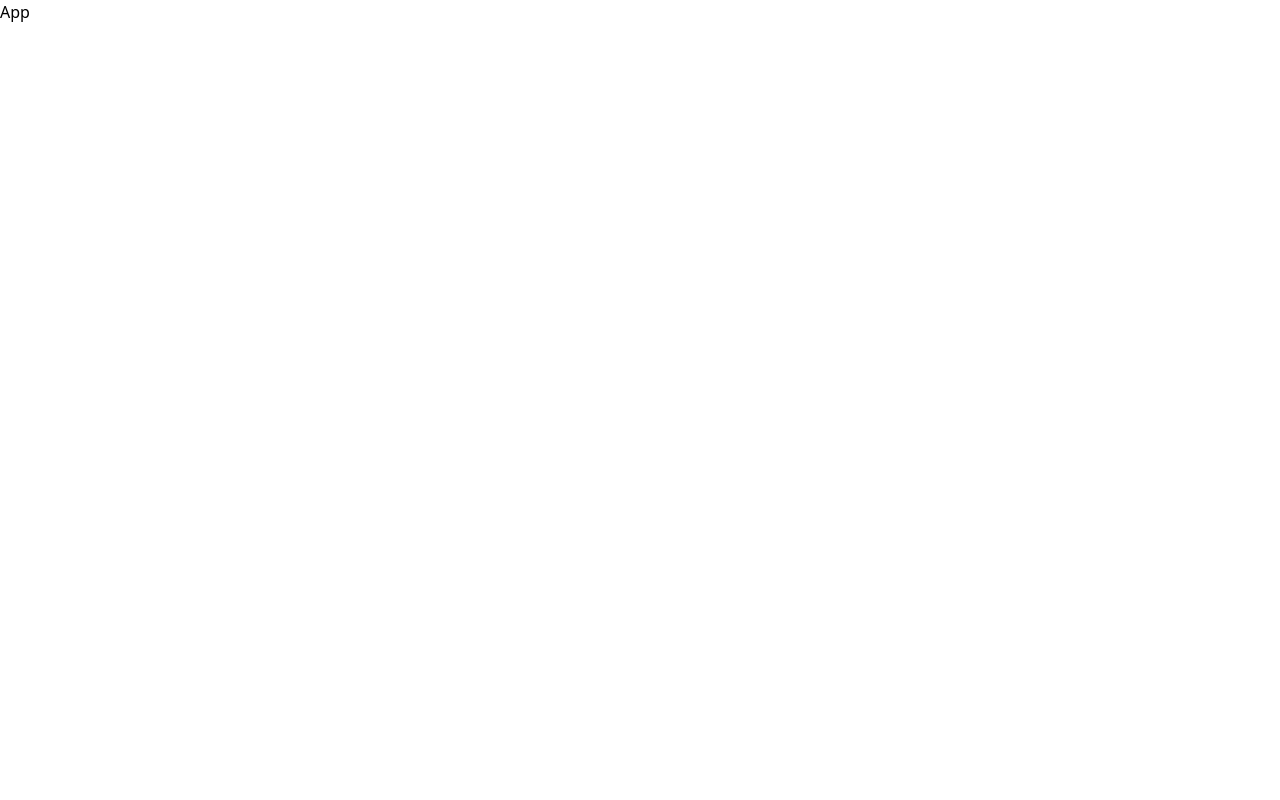
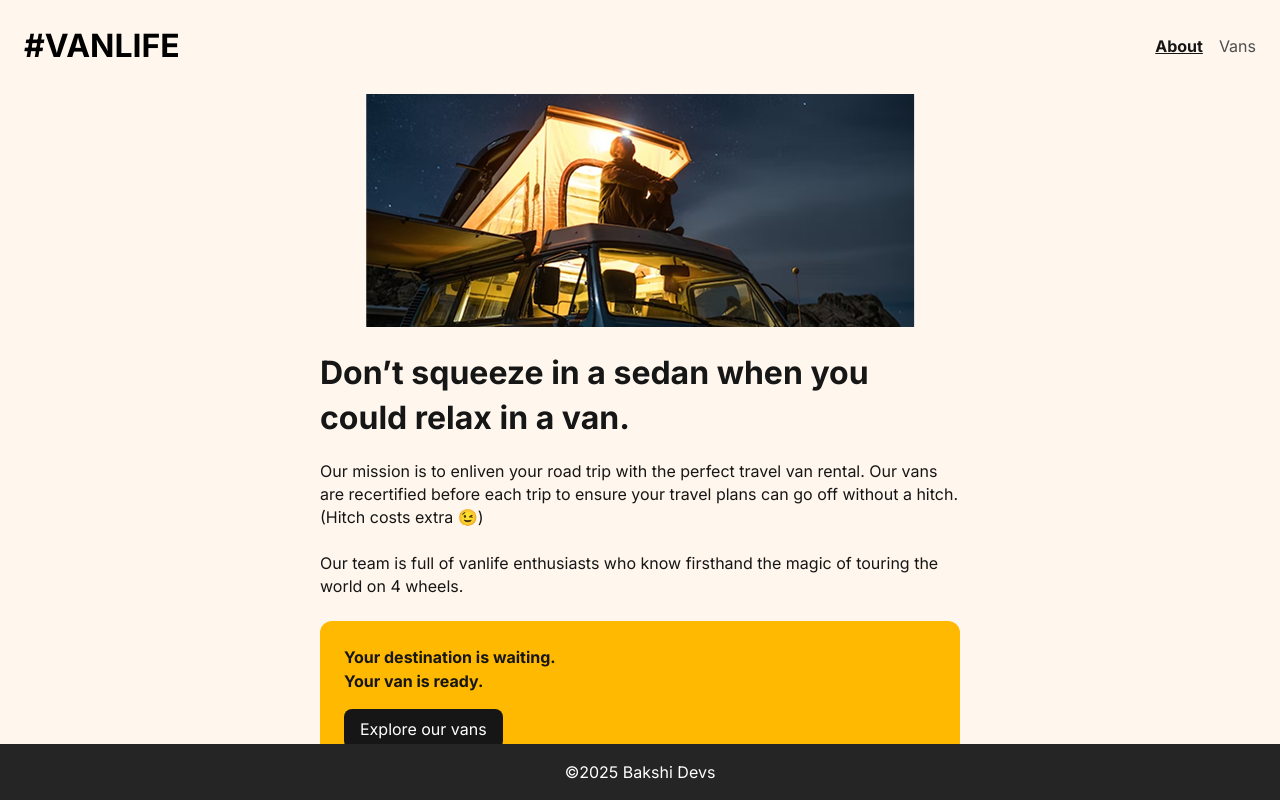
Before and after one commit to sunandasamanta/react-projects, a React (Vite) app in the folder scrimba-react-router-vanlife/: page /about in a window 1280 px wide. Built offline with nearby package versions, Linux system fonts and the light colour scheme.

Commit message:
add layout and routing for vanlife app with home and about pages

```diff
--- a/scrimba-react-router-vanlife/src/App.jsx
+++ b/scrimba-react-router-vanlife/src/App.jsx
@@ -1,9 +1,26 @@
-import { BrowserRouter, Routes, Route } from "react-router-dom"
+import { BrowserRouter, Routes, Route, Navigate } from "react-router-dom";
+
+// importing Layout
+import Layout from "./Layout";
+
+// importing pages
+import Home from "./pages/Home";
+import About from "./pages/About";
 
 const App = () => {
   return (
-    <main>App</main>
-  )
-}
+    <BrowserRouter>
+      <Layout>
+        <main className="relative">
+          <Routes>
+            <Route path="/" element={<Navigate to="/home" replace />} />
+            <Route path="/home" element={<Home />} />
+            <Route path="/about" element={<About />} />
+          </Routes>
+        </main>
+      </Layout>
+    </BrowserRouter>
+  );
+};
 
-export default App
+export default App;
--- /dev/null
+++ b/scrimba-react-router-vanlife/src/Layout.jsx
@@ -0,0 +1,13 @@
+import Navbar from "./components/Navbar/Navbar";
+import Footer from "./components/Footer/Footer";
+const Layout = ({ children }) => {
+  return (
+    <>
+      <Navbar />
+      {children}
+      <Footer />
+    </>
+  );
+};
+
+export default Layout;
--- /dev/null
+++ b/scrimba-react-router-vanlife/src/components/Footer/Footer.jsx
@@ -0,0 +1,11 @@
+import React from "react";
+
+const Footer = () => {
+  return (
+    <footer className="w-full text-center text-md text-white bg-[#252525] py-4 relative bottom-0">
+      &#169;2025 Bakshi Devs
+    </footer>
+  );
+};
+
+export default Footer;
--- /dev/null
+++ b/scrimba-react-router-vanlife/src/components/Navbar/Navbar.jsx
@@ -0,0 +1,17 @@
+import { Link, NavLink } from "react-router-dom";
+
+const Navbar = () => {
+  return (
+    <nav className="flex p-6 justify-between items-center">
+      <div className="font-bold text-xl text-black">
+        <Link className="" to="/">#VANLIFE</Link>
+      </div>
+      <div className="flex gap-x-4 text-nav">
+        <NavLink className={({isActive}) => isActive && `active-nav-item`} to="/about">About</NavLink>
+        <NavLink className={({isActive}) => isActive && `active-nav-item`} to="/vans">Vans</NavLink>
+      </div>
+    </nav>
+  );
+};
+
+export default Navbar;
--- a/scrimba-react-router-vanlife/src/index.css
+++ b/scrimba-react-router-vanlife/src/index.css
@@ -1 +1,56 @@
+@import url('https://fonts.googleapis.com/css2?family=Inter:ital,opsz,wght@0,14..32,100..900;1,14..32,100..900&display=swap');
+
+
 @import "tailwindcss";
+
+@theme {
+  /* Your custom theme settings here */
+
+  /* Custom color */
+  --color-light: #fff7ed;
+  --color-nav: #4D4D4D;
+  --color-dark: #161616;
+
+  /* Font */
+  --font-sans: 'Inter', sans-serif;
+
+  /* Custom font-size */
+  --text-xs: 0.75rem;
+  --text-sm: 1rem;
+  --text-base: 1.25rem;
+  --text-lg: 1.5rem;
+  --text-xl: 2rem;
+  --text-2xl: 2.25rem;
+  --text-3xl: 2.5rem;
+  --text-4xl: 3rem;
+  --text-5xl: 3.5rem;
+  --text-6xl: 4rem;
+  --text-7xl: 4.5rem;
+  --text-8xl: 5rem;
+  --text-9xl: 6rem;
+
+  /* Background Image */
+  --background-image-hero-hill: url('./vanlife-image-53.png');
+
+}
+
+@layer base {
+  * {
+    @apply box-border;
+  }
+  body {
+    @apply bg-light font-sans;
+  }
+}
+
+@layer components {
+  .btn {
+    @apply px-4 py-2 rounded-lg bg-dark text-white;
+  }
+  .active-nav-item {
+    @apply text-dark underline font-bold duration-300;
+  }
+  .hero {
+    @apply bg-hero-hill bg-cover bg-center bg-no-repeat h-[calc(100vh-148.8px)] flex items-center justify-center;
+  }
+}
--- /dev/null
+++ b/scrimba-react-router-vanlife/src/pages/About.jsx
@@ -0,0 +1,36 @@
+
+const About = () => {
+  return (
+    <div className="flex flex-col items-center h-[calc(100vh-148.8px)]">
+      <img src="./vanlife-image-54.png" alt="Person on Van" />
+      <div className="text-dark w-11/12 sm:w-1/2 mx-auto mt-6 mb-10">
+        <h2 className="font-bold text-xl m-0 mb-5">
+          Don’t squeeze in a sedan when you could relax in a van.
+        </h2>
+        <p className="text-sm">
+          Our mission is to enliven your road trip with the perfect travel van
+          rental. Our vans are recertified before each trip to ensure your
+          travel plans can go off without a hitch.
+          <br />
+          (Hitch costs extra 😉)
+          <br />
+          <br />
+          Our team is full of vanlife enthusiasts who know firsthand the magic
+          of touring the world on 4 wheels.
+        </p>
+        <div className="p-6 w-full bg-amber-400 rounded-xl mt-6">
+          <h3 className="text-dark font-bold mb-4">
+          Your destination is waiting.
+          <br />
+          Your van is ready.
+          </h3>
+          <button className="btn">
+            Explore our vans
+          </button>
+        </div>
+      </div>
+    </div>
+  );
+};
+
+export default About;
--- /dev/null
+++ b/scrimba-react-router-vanlife/src/pages/Home.jsx
@@ -0,0 +1,19 @@
+const Home = () => {
+  return (
+    <div className="hero">
+      <div className="w-11/12 sm:w-1/2 text-white">
+        <h3 className="font-bold mb-6 text-2xl">
+          You got the travel plans, we got the travel vans.
+        </h3>
+        <p className="mb-8">
+          Add adventure to your life by joining the #vanlife movement.
+          <br />
+          Rent the perfect van to make your perfect road trip.
+        </p>
+        <button className="btn w-full bg-[#FF8C38]">Find your van</button>
+      </div>
+    </div>
+  );
+};
+
+export default Home;
```
Also changed, not shown: scrimba-react-router-vanlife/public/vanlife-image-53.png (added), scrimba-react-router-vanlife/public/vanlife-image-54.png (added).
